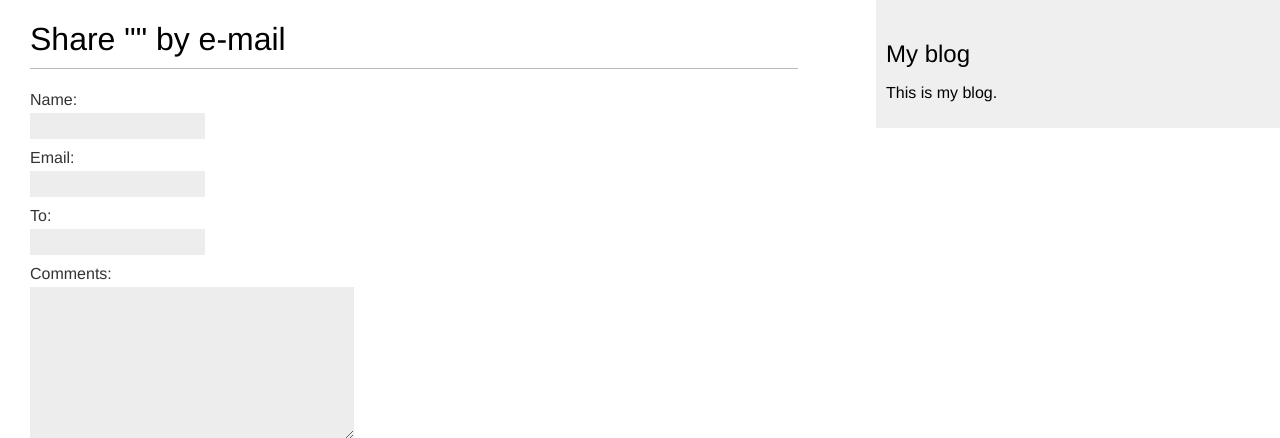
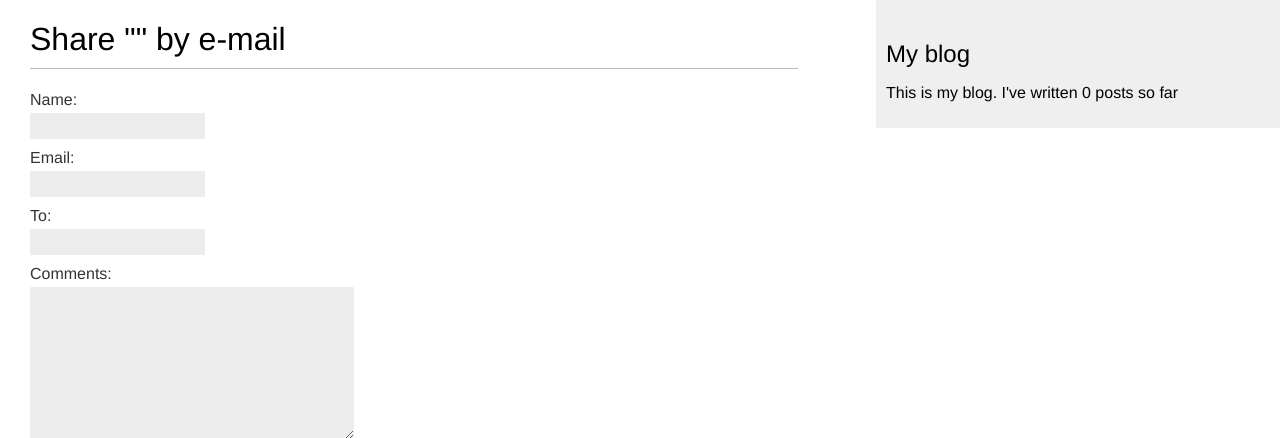
Before and after one commit to prace-prc/djangoPractice_2, a Django app: template blog/templates/blog/post/share.html in a window 1280 px wide. Shown: the top 438 px of the page. Run offline with Django 4.2, Linux system fonts and the light colour scheme; the template is opened without the code that fills it: values that come from a table or form of the project are taken from there, others are empty.

Commit message:
커스텀 태그 total_posts 추가

```diff
--- a/blog/templates/blog/base.html
+++ b/blog/templates/blog/base.html
@@ -1,3 +1,4 @@
+{% load blog_tags %}
 {% load static %}
 
 <!DOCTYPE html>
@@ -15,7 +16,8 @@
 </div>
 <div id="sidebar">
     <h2>My blog</h2>
-        <p>This is my blog.</p>
+    <p>This is my blog.
+        I've written {% total_posts %} posts so far</p>
 </div>
 </body>
 </html>
--- /dev/null
+++ b/blog/templatetags/blog_tags.py
@@ -0,0 +1,9 @@
+from django import template
+from ..models import Post
+
+register = template.Library()
+
+
+@register.simple_tag
+def total_posts():
+    return Post.published.count()
--- a/mysite/settings.py
+++ b/mysite/settings.py
@@ -120,6 +120,7 @@ USE_TZ = True
 
 STATIC_URL = 'static/'
 
+
 # Default primary key field type
 # https://docs.djangoproject.com/en/4.2/ref/settings/#default-auto-field
 
```
Also changed, not shown: blog/templatetags/__init__.py (added). Lines whose indentation alone changed are shown as unchanged.
